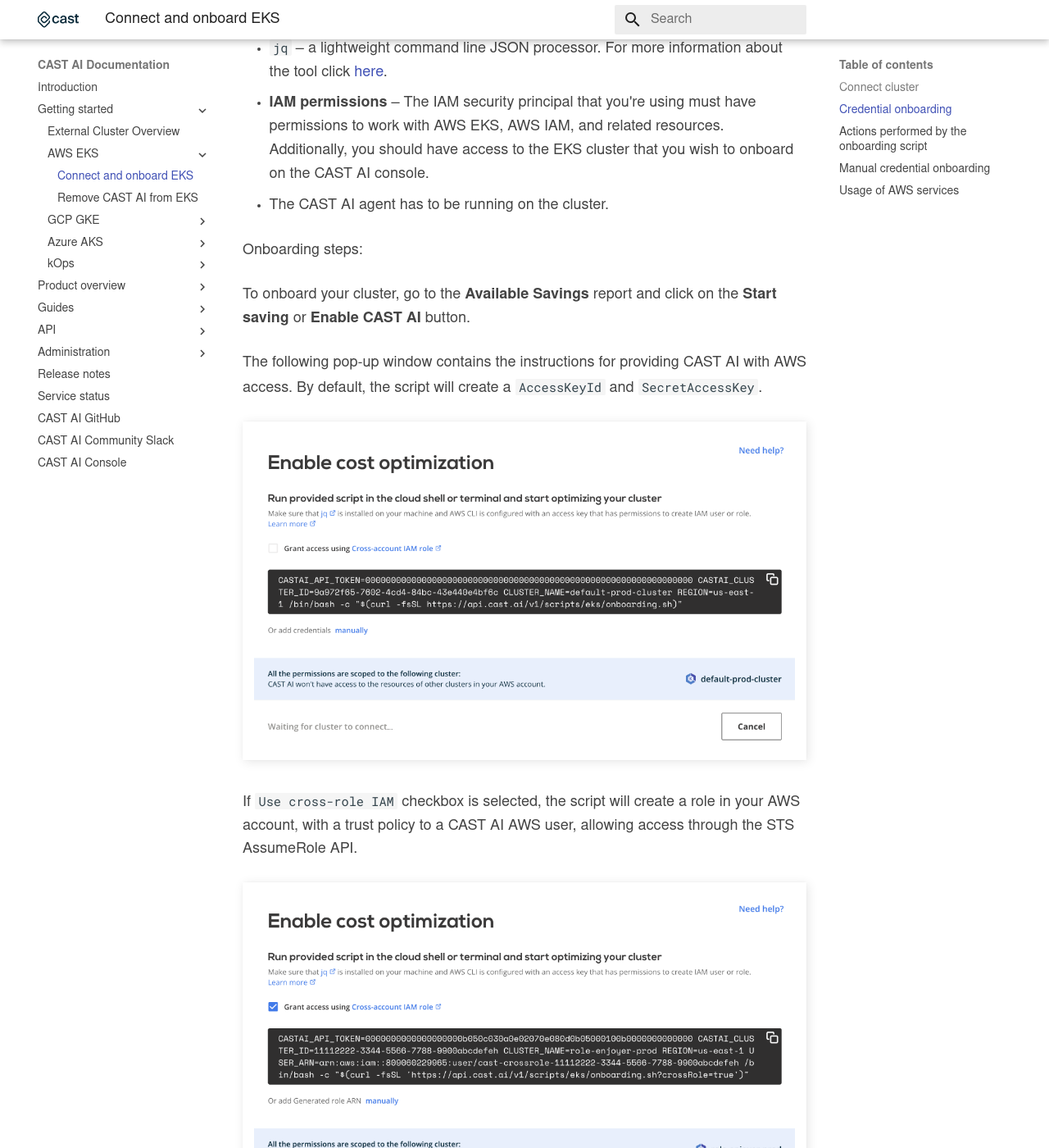
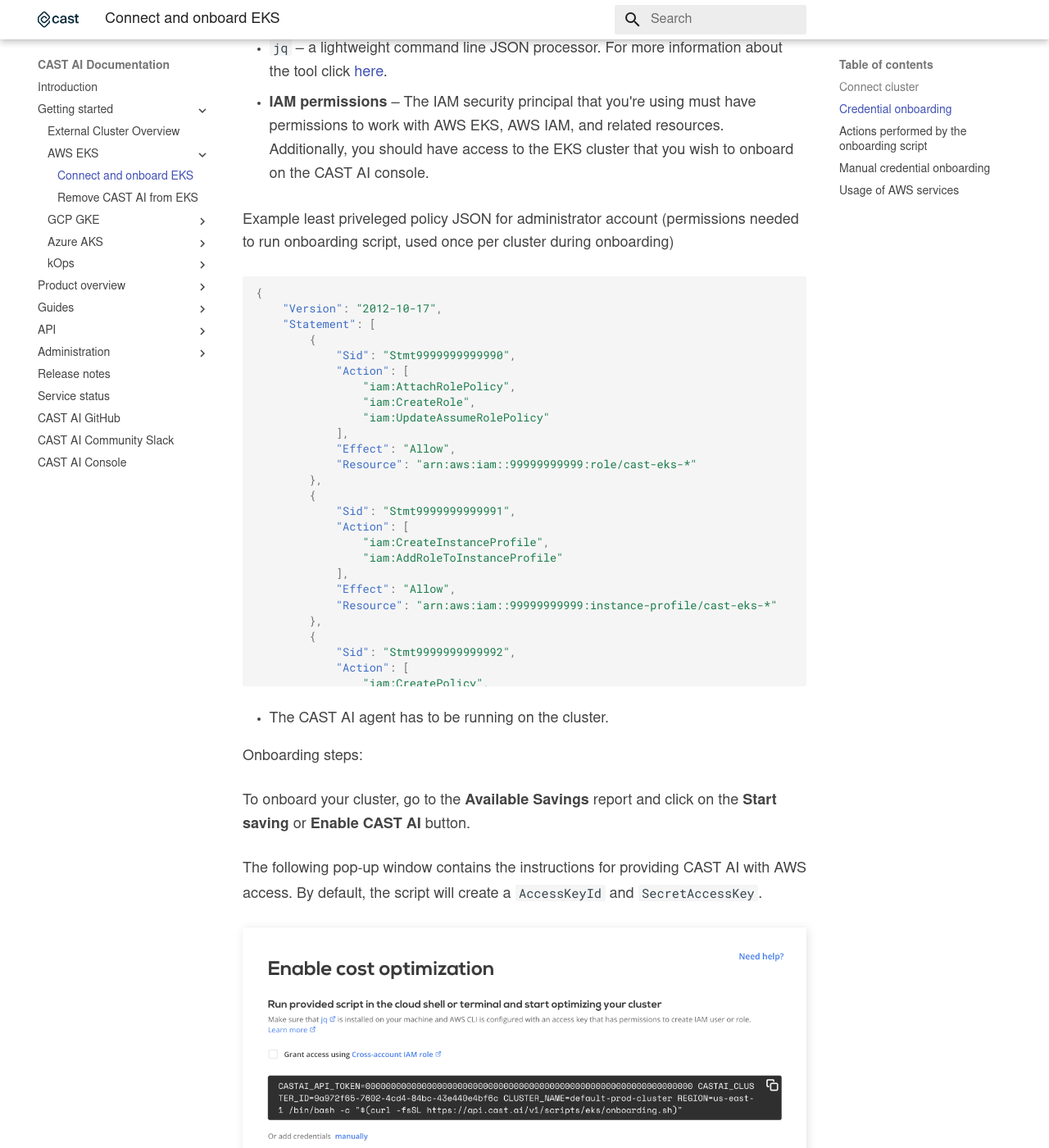
Before and after one commit to castai/docs, an MkDocs documentation site: the page built from docs/getting-started/eks/eks.md, in a window 1280 px wide and 1400 px high, scrolled down 1815 px. Shown: the whole window at 82% size. Built offline with MkDocs 1.6.1 and Material for MkDocs 9.7.7, drawn with Linux system fonts in a browser that asks for light colours; some web fonts are replaced.

Commit message:
eks permissions for administrator for onboarding

````diff
--- a/docs/getting-started/eks/eks.md
+++ b/docs/getting-started/eks/eks.md
@@ -41,6 +41,43 @@
 
 - **IAM permissions** – The IAM security principal that you're using must have permissions to work with AWS EKS, AWS IAM,
   and related resources. Additionally, you should have access to the EKS cluster that you wish to onboard on the CAST AI console.
+
+Example least priveleged policy JSON for administrator  account (permissions needed to run onboarding script, used once per cluster during onboarding)
+```json
+{
+    "Version": "2012-10-17",
+    "Statement": [
+        {
+            "Sid": "Stmt9999999999990",
+            "Action": [
+                "iam:AttachRolePolicy",
+                "iam:CreateRole",
+                "iam:UpdateAssumeRolePolicy"
+            ],
+            "Effect": "Allow",
+            "Resource": "arn:aws:iam::99999999999:role/cast-eks-*"
+        },
+        {
+            "Sid": "Stmt9999999999991",
+            "Action": [
+                "iam:CreateInstanceProfile",
+                "iam:AddRoleToInstanceProfile"
+            ],
+            "Effect": "Allow",
+            "Resource": "arn:aws:iam::99999999999:instance-profile/cast-eks-*"
+        },
+        {
+            "Sid": "Stmt9999999999992",
+            "Action": [
+                "iam:CreatePolicy",
+                "iam:PutRolePolicy"
+            ],
+            "Effect": "Allow",
+            "Resource": "*"
+        }
+    ]
+}
+```
 
 - The CAST AI agent has to be running on the cluster.
 
````
